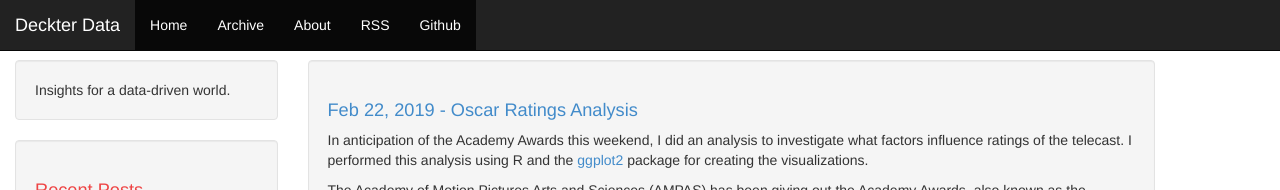
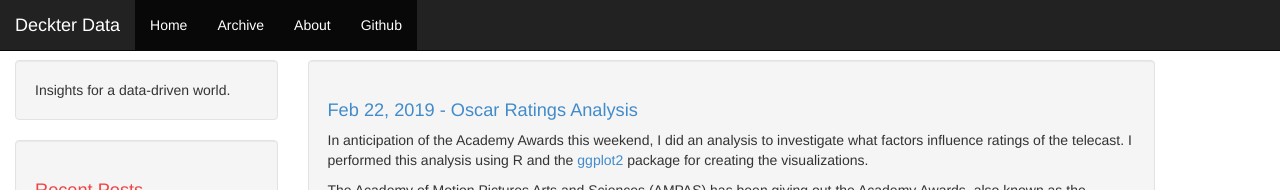
Before and after one commit to edeckter/edeckter.github.io, a Jekyll site: the page built from index.html, in a window 1280 px wide. Shown: the top 190 px of the page. Built offline with Jekyll 4.4.1, drawn with Linux system fonts in a browser that asks for light colours; the list of posts is cut into pages by our own code.

Commit message:
Removed RSS link from nav bar

```diff
--- a/_includes/header.html
+++ b/_includes/header.html
@@ -33,7 +33,7 @@
                     <li class="active visible-xs-block"><a href="{{ site.baseurl }}/links.html">Links</a></li>
                     <li class="active"><a href="{{ site.baseurl }}/archive.html">Archive</a></li>
                     <li class="active"><a href="{{ site.baseurl }}/about.html">About</a></li>
-                    <li class="active"><a href="{{ site.baseurl }}/feed.xml">RSS</a></li>
+                    <!---<li class="active"><a href="{{ site.baseurl }}/feed.xml">RSS</a></li>--->
                     {% if site.gitlab != '' %}
                       <li class="active"><a href="https://gitlab.com/{{ site.gitlab }}">Gitlab</a></li>
                     {% endif %}
```
Also changed, not shown: 6 other files.
